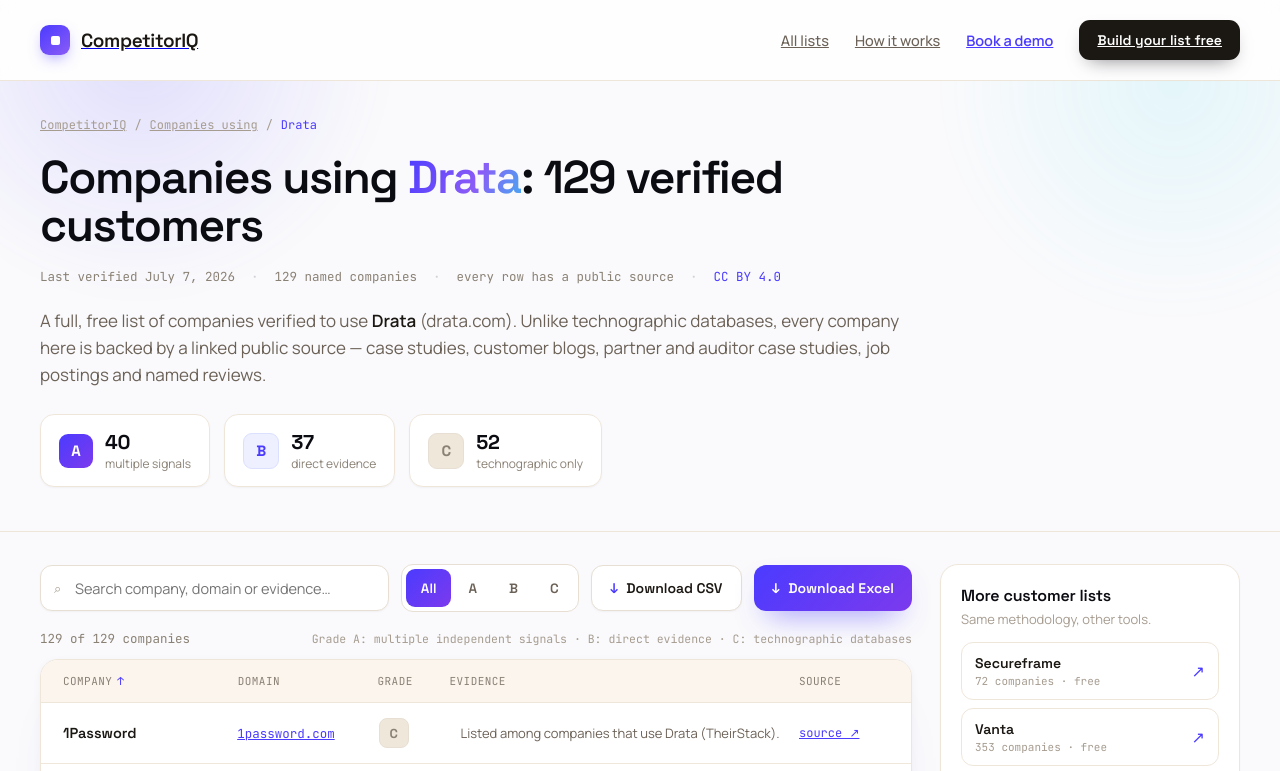
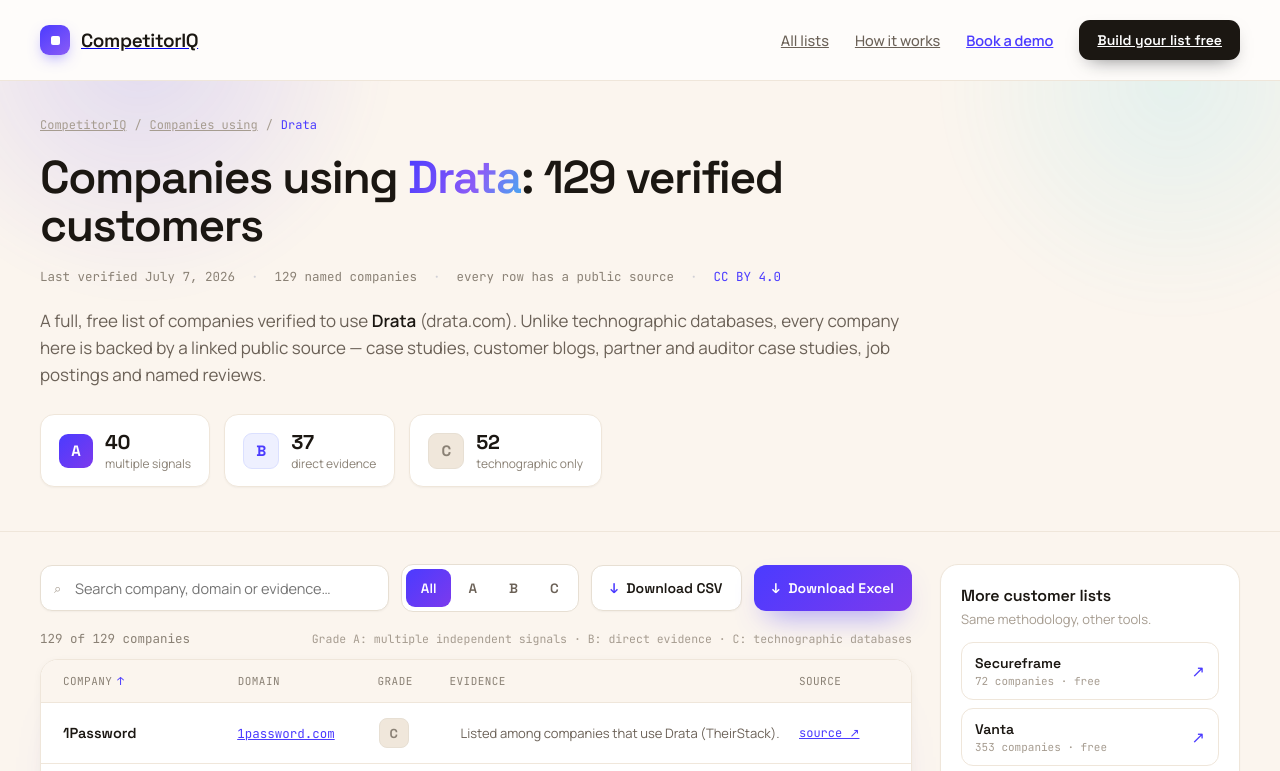
Before and after one commit to danitbensimon/competitor-discovery, an Astro site in the folder astro-site/: page /companies-using/drata in a window 1280 px wide. Shown: the top 771 px of the page. Built offline with nearby package versions, Linux system fonts and the light colour scheme; Astro itself is replaced by a stand-in of ours.

Commit message:
Add files via upload

```diff
--- a/astro-site/src/layouts/Base.astro
+++ b/astro-site/src/layouts/Base.astro
@@ -27,10 +27,10 @@ const canonical = new URL(Astro.url.pathname, Astro.site);
     <link href="https://fonts.googleapis.com/css2?family=Space+Grotesk:wght@400;500;600;700&family=Manrope:wght@400;500;600;700&family=JetBrains+Mono:wght@400;500&display=swap" rel="stylesheet" />
     <style>
       * { box-sizing: border-box; }
-      body { margin: 0; background: #FAFAFC; color: #0B0B12; font-family: 'Manrope', sans-serif; -webkit-font-smoothing: antialiased; }
+      body { margin: 0; background: #FBF5EE; color: #1B1712; font-family: 'Manrope', sans-serif; -webkit-font-smoothing: antialiased; }
       a { color: #4B3BFF; text-decoration: none; }
       a:hover { color: #3324D6; }
-      ::selection { background: #DED9FF; color: #0B0B12; }
+      ::selection { background: #DED9FF; color: #1B1712; }
       :focus-visible { outline: 2px solid #4B3BFF; outline-offset: 2px; border-radius: 6px; }
       button, a, summary, input, [role=button] { cursor: pointer; }
       html { scroll-behavior: smooth; }
```
